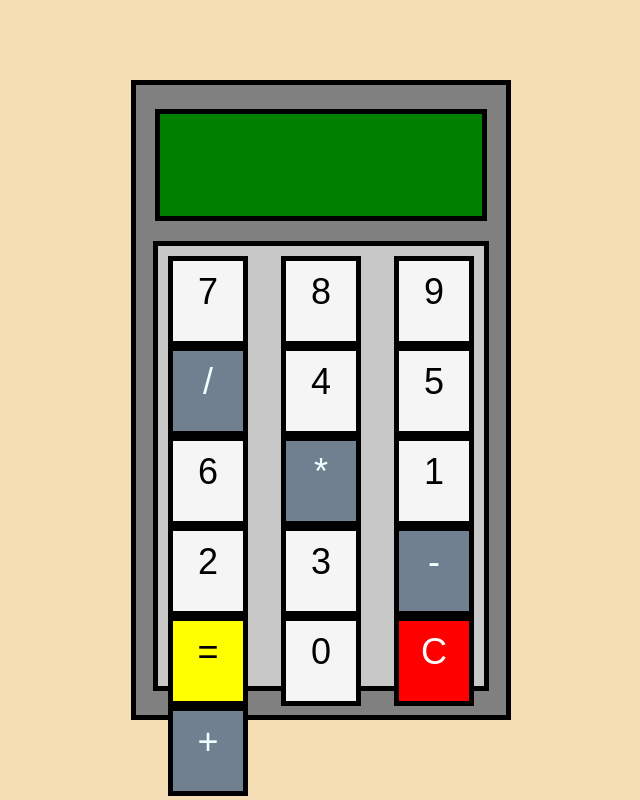
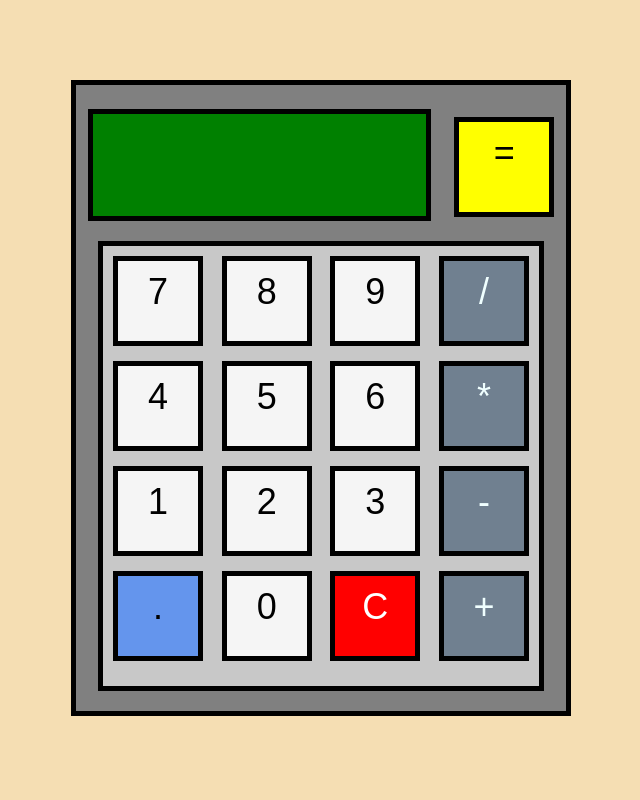
Before and after one commit to Dvdt5/Odin_Project---Calculator, a plain HTML site: page index.html in a window 1280 px wide. Shown: the whole page, without its empty margins (319-959 px from the left). Drawn offline with Linux system fonts and the light colour scheme.

Commit message:
changed ui

```diff
--- a/index.html
+++ b/index.html
@@ -9,7 +9,10 @@
 <body>
     <main>
         <div id="container">
-            <div id="screen-container"><span id="first-number" style="font-size: smaller;"></span><span id="operator"></span><br><span id="second-number"></span></div>
+            <div id="top-items">
+                <div id="screen-container"><span id="first-number" style="font-size: smaller;"></span><span id="operator"></span><br><span id="second-number"></span></div>
+                <div class="btn" id="calculate-btn">=</div>
+            </div>
             <div id="button-container">
                 <div class="btn" id="number-7">7</div>
                 <div class="btn" id="number-8">8</div>
@@ -23,7 +26,7 @@
                 <div class="btn" id="number-2">2</div>
                 <div class="btn" id="number-3">3</div>
                 <div class="btn operator-background" id="operator--">-</div>
-                <div class="btn" style="background-color: yellow;" id="calculate-btn">=</div>
+                <div class="btn" style="background-color: cornflowerblue;" id="float-btn">.</div>
                 <div class="btn" id="number-0">0</div>
                 <div class="btn" style="background-color: red;color: white;" id="clear-btn">C</div>
                 <div class="btn operator-background" id="operator-+">+</div>
--- a/script.js
+++ b/script.js
@@ -3,6 +3,7 @@ const secondNumberSpan = document.getElementById("second-number");
 const operatorSpan = document.getElementById("operator");
 const calculateBtn = document.getElementById("calculate-btn");
 const clearBtn = document.getElementById("clear-btn")
+const floatBtn = document.getElementById("float-btn");
 
 const number0Btn = document.getElementById("number-0");
 const number1Btn = document.getElementById("number-1");
--- a/styles.css
+++ b/styles.css
@@ -7,21 +7,26 @@ body {
     background-color: wheat;
 }
 
+#top-items {
+    display: flex;
+    justify-content: space-around;
+}
+
 #container {
-    width: 30%;
-    height: 80vh;
+    width: 500px;
+    height: fit-content;
     margin: auto;
     margin-top: 10vh;
+    padding-bottom: 20px;
     border: 5px solid black;
     background-color: grey;
 }
 
 #screen-container {
     font-size: 30px;
-    width: 90%;
+    width: 70%;
     height: 14vh;
     border: 5px solid black;
-    margin: auto;
     margin-top: 3vh;
     padding-top: 20px;
     padding-right: 10px;
@@ -51,8 +56,15 @@ body {
     border: 1px solid black;
 }
 
+#calculate-btn {
+    background-color: yellow;
+    margin-top: 4vh;
+    width: 100px;
+    height: 100px;
+}
+
 .btn {
-    width: 80px;
+    width: 90px;
     height: 90px;
     border: 5px solid black;
     padding: 10px;
```
